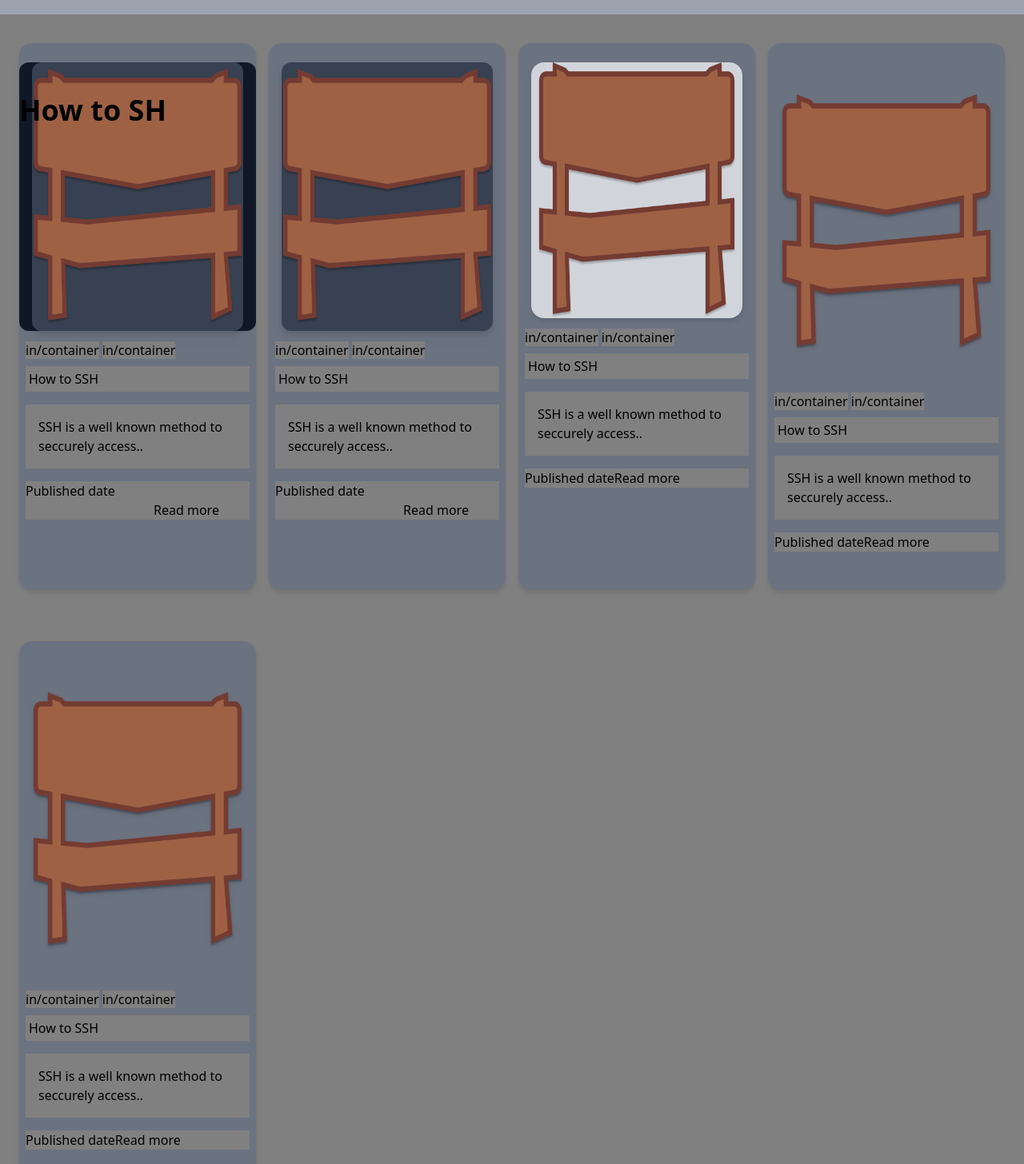
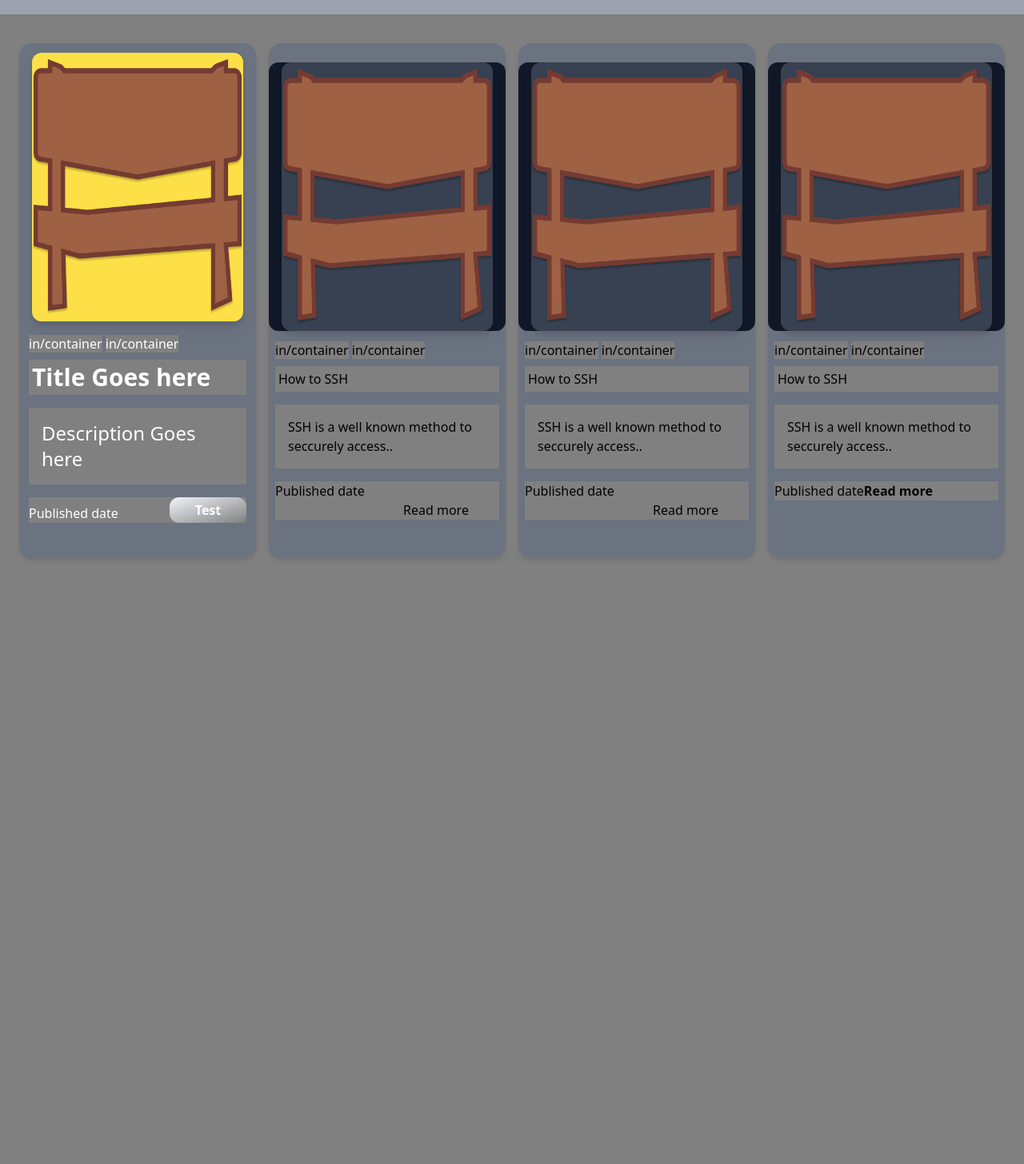
Before and after one commit to FazeNCode/fazencode, a Next.js app: page / in a window 1280 px wide. Shown: the part 54-1510 px from the top of the page at 80% size. After the commit the page ends 800 px from the top, so only its background shows below. Built offline with nearby package versions, Linux system fonts and the light colour scheme.

Commit message:
reformatted components folder, added index.js for exports of components,added flex styling to card component

```diff
--- a/src/pages/components/Board_Comp.tsx
+++ b/src/pages/components/Card.tsx
@@ -4,7 +4,7 @@ import roughboard from "../assets/roughboard.png";
 const Maple = roughboard.src;
 
 // Board colors 9E6144 , 8A4525
-function Board_Comp() {
+function Card() {
   return (
     <div className="max-w-[1920px] mx-auto ">
       {/* Main container */}
@@ -12,11 +12,52 @@ function Board_Comp() {
         {/* Container for board cards */}
         <div className=" max-w-[1780px] py-1 mx-auto grid sm:grid-cols-2 md:grid-cols-2 lg:grid-cols-3 xl:grid-cols-4  ">
 
-          {/* <button className=" hover:from-teal-600 hover:to-yellow-100 text-1xl
-            black bg-gradient-to-br from-orange-100 to-yellow-100 my rounded-lg p-1 w-[10rem] sm:w-[10rem] md:w-[2rem] lg:w-[6rem]">
+
+
+
+
+
+
+          <div className=" bg-gray-500 sm:mx-2 md:mx-2 lg:mx-2 py-3 my-8 flex flex-col  items-center rounded-2xl drop-shadow-md ">
+
+
+            <div className=" bg-yellow-300 sm:mx-2 md:mx-2 lg:mx-4 py-2 mx-auto rounded-xl drop-shadow-lg">
+              <img
+                src={Maple}
+                alt="My Image"
+                className=" sm:w-80 sm:h-80 hover:scale-105 duration-500 bg-transparent rounded-xl "
+              />
+            </div>
+
+
+
+
+
+            <div className=" bg-blue-300 w-full p-3 rounded-xl bg-inherit text-white">
+              <div className="w-full bg-transparent my-1">
+                <span>in/container</span> <span>in/container</span>
+              </div>
+
+              <div className="my-2 p-1 font-bold text-3xl">Title Goes here</div>
+
+              <div className="my-4 p-4 text-2xl ">
+                Description Goes here
+              </div>
+
+              <div className="flex items-end justify-between ">
+                <span>Published date </span>
+                <span className="">
+                     <button className=" hover:from-red-400 hover:to-yellow-100 font-bold rounded-xl
+             bg-gradient-to-br from-slate-100 to-white-100  p-1 w-[10rem] sm:w-[10rem] md:w-[2rem] lg:w-[6rem]">
               {" "}
               Test
-            </button> */}
+            </button>
+                </span>
+              </div>
+            </div>
+
+          </div>
+
 
 
 
@@ -25,7 +66,47 @@ function Board_Comp() {
           <div className=" bg-gray-500 sm:mx-2 md:mx-2 lg:mx-2 py-6 my-8 flex flex-col  items-center rounded-2xl drop-shadow-md ">
 
             <div className="bg-gray-900 rounded-xl">
-              <h1 className="fixed z-10 font-bold text-4xl my-10 mx-30 bg-transparent">How to SH</h1>
+
+            <div className=" bg-gray-700 sm:mx-2 md:mx-2 lg:mx-4 py-2 mx-auto rounded-xl drop-shadow-lg">
+              <img
+                src={Maple}
+                alt="My Image"
+                className=" sm:w-80 sm:h-80 hover:scale-105 duration-500 bg-transparent rounded-xl "
+              />
+            </div>
+
+            </div>
+
+
+
+            <div className=" bg-transparent w-full p-2 ">
+              <div className="w-full bg-transparent my-1">
+                <span>in/container</span> <span>in/container</span>
+              </div>
+
+              <div className="my-2 p-1">How to SSH</div>
+
+              <div className="my-4 p-4 ">
+                SSH is a well known method to seccurely access..
+              </div>
+
+              <div className="my-4 space-x-40 ">
+                <span>Published date </span>
+                <span className="">
+                  <button>Read more</button>
+                </span>
+              </div>
+            </div>
+
+          </div>
+
+
+
+
+          <div className=" bg-gray-500 sm:mx-2 md:mx-2 lg:mx-2 py-6 my-8 flex flex-col  items-center rounded-2xl drop-shadow-md ">
+
+            <div className="bg-gray-900 rounded-xl">
+
             <div className=" bg-gray-700 sm:mx-2 md:mx-2 lg:mx-4 py-2 mx-auto rounded-xl drop-shadow-lg">
               <img
                 src={Maple}
@@ -66,7 +147,23 @@ function Board_Comp() {
 
 
 
+
+
+
+
+
+
+
+
+
+
+
+
+
+
           <div className=" bg-gray-500 sm:mx-2 md:mx-2 lg:mx-2 py-6 my-8 flex flex-col  items-center rounded-2xl drop-shadow-md ">
+
+            <div className="bg-gray-900 rounded-xl">
 
             <div className=" bg-gray-700 sm:mx-2 md:mx-2 lg:mx-4 py-2 mx-auto rounded-xl drop-shadow-lg">
               <img
@@ -75,6 +172,9 @@ function Board_Comp() {
                 className=" sm:w-80 sm:h-80 hover:scale-105 duration-500 bg-transparent rounded-xl "
               />
             </div>
+
+            </div>
+
 
 
             <div className=" bg-transparent w-full p-2 ">
@@ -88,10 +188,10 @@ function Board_Comp() {
                 SSH is a well known method to seccurely access..
               </div>
 
-              <div className="my-4 space-x-40 ">
+              <div className=" flex  j">
                 <span>Published date </span>
                 <span className="">
-                  <button>Read more</button>
+                  <button className="font-bold text-c">Read more</button>
                 </span>
               </div>
             </div>
@@ -101,97 +201,12 @@ function Board_Comp() {
 
 
 
-          <div className=" bg-gray-500 sm:mx-2 md:mx-2 lg:mx-2 py-6 my-8 flex flex-col  items-center rounded-2xl drop-shadow-md ">
-            <div className=" bg-gray-300 sm:mx-2 md:mx-2 lg:mx-4 px-2 flex justify-center rounded-2xl drop-shadow-md ">
-              <img
-                src={Maple}
-                alt="My Image"
-                className=" sm:w-80 sm:h-80 hover:scale-105 duration-500 bg-transparent rounded-xl "
-              />
-            </div>
-
-            <div className=" bg-transparent w-full p-2 ">
-              <div className="w-full bg-transparent my-1">
-                <span>in/container</span> <span>in/container</span>
-              </div>
-
-              <div className="my-2 p-1">How to SSH</div>
-
-              <div className="my-4 p-4 ">
-                SSH is a well known method to seccurely access..
-              </div>
-
-              <div className="my-4 flex ">
-                <span>Published date </span>
-                <span>
-                  {" "}
-                  <button>Read more</button>
-                </span>
-              </div>
-            </div>
-          </div>
-
-          <div className=" bg-gray-500 sm:mx-2 md:mx-2 lg:mx-2 py-6 my-8 flex flex-col  items-center rounded-2xl drop-shadow-md ">
-            <div className=" bg-transparent sm:mx-2 md:mx-2 lg:mx-4 py-10 flex justify-center rounded-2xl drop-shadow-md ">
-              <img
-                src={Maple}
-                alt="My Image"
-                className=" sm:w-80 sm:h-80 hover:scale-105 duration-500 bg-transparent rounded-xl "
-              />
-            </div>
-
-            <div className=" bg-transparent w-full p-2 ">
-              <div className="w-full bg-transparent my-1">
-                <span>in/container</span> <span>in/container</span>
-              </div>
-
-              <div className="my-2 p-1">How to SSH</div>
-
-              <div className="my-4 p-4 ">
-                SSH is a well known method to seccurely access..
-              </div>
-
-              <div className="my-4 flex ">
-                <span>Published date </span>
-                <span>
-                  {" "}
-                  <button>Read more</button>
-                </span>
-              </div>
-            </div>
-          </div>
 
 
 
-          <div className=" bg-gray-500 sm:mx-2 md:mx-2 lg:mx-2 py-6 my-8 flex flex-col  items-center rounded-2xl drop-shadow-md ">
-            <div className=" bg-transparent sm:mx-2 md:mx-2 lg:mx-4 py-10 flex justify-center rounded-2xl drop-shadow-md ">
-              <img
-                src={Maple}
-                alt="My Image"
-                className=" sm:w-80 sm:h-80 hover:scale-105 duration-500 bg-transparent rounded-xl "
-              />
-            </div>
 
-            <div className=" bg-transparent w-full p-2 ">
-              <div className="w-full bg-transparent my-1">
-                <span>in/container</span> <span>in/container</span>
-              </div>
 
-              <div className="my-2 p-1">How to SSH</div>
 
-              <div className="my-4 p-4 ">
-                SSH is a well known method to seccurely access..
-              </div>
-
-              <div className="my-4 flex ">
-                <span>Published date </span>
-                <span>
-                  {" "}
-                  <button>Read more</button>
-                </span>
-              </div>
-            </div>
-          </div>
 
           {/* Container for board cards End */}
         </div>
@@ -202,4 +217,4 @@ function Board_Comp() {
   );
 }
 
-export default Board_Comp;
+export default Card;
--- a/src/pages/components/Hamburger_Comp.tsx
+++ b/src/pages/components/Navbar.tsx
@@ -1,7 +1,7 @@
 import React, { useState } from "react";
 import { AiOutlineMenu, AiOutlineClose } from "react-icons/ai";
 
-function Hamburger_Comp() {
+function Navbar() {
   const [nav, setnav] = useState(false);
 
   const handleNav = () => {
@@ -91,4 +91,4 @@ function Hamburger_Comp() {
             </div>
   )
       };
-export default Hamburger_Comp;
+export default Navbar;
--- /dev/null
+++ b/src/pages/components/index.js
@@ -0,0 +1,7 @@
+import Navbar from './Navbar'
+import Card from './Card'
+
+export {
+    Navbar,
+    Card
+}
--- a/src/pages/index.tsx
+++ b/src/pages/index.tsx
@@ -1,8 +1,8 @@
 import Image from 'next/image'
 import { Inter } from 'next/font/google'
-import Navigation_Comp from './components/Navigation_Comp'
-import Board_Comp from './components/Board_Comp'
-import Hamburger_Comp from './components/Hamburger_Comp'
+
+import Navbar from './components/Navbar'
+import Card from './components/Card'
 
 
 // const inter = Inter({ subsets: ['latin'] })
@@ -10,10 +10,12 @@ import Hamburger_Comp from './components/Hamburger_Comp'
 export default function Home() {
   return (
     <main>
+    <Navbar/>
+    <Card/>
 
-     <Hamburger_Comp/>
-      {/* <Navigation_Comp/> */}
-      <Board_Comp/>
+
+
+
 
 
 
```
Also changed, not shown: src/pages/components/Navigation_Comp.tsx (deleted, +0 -96 lines), src/pages/components/Board_Comp.css (deleted).
